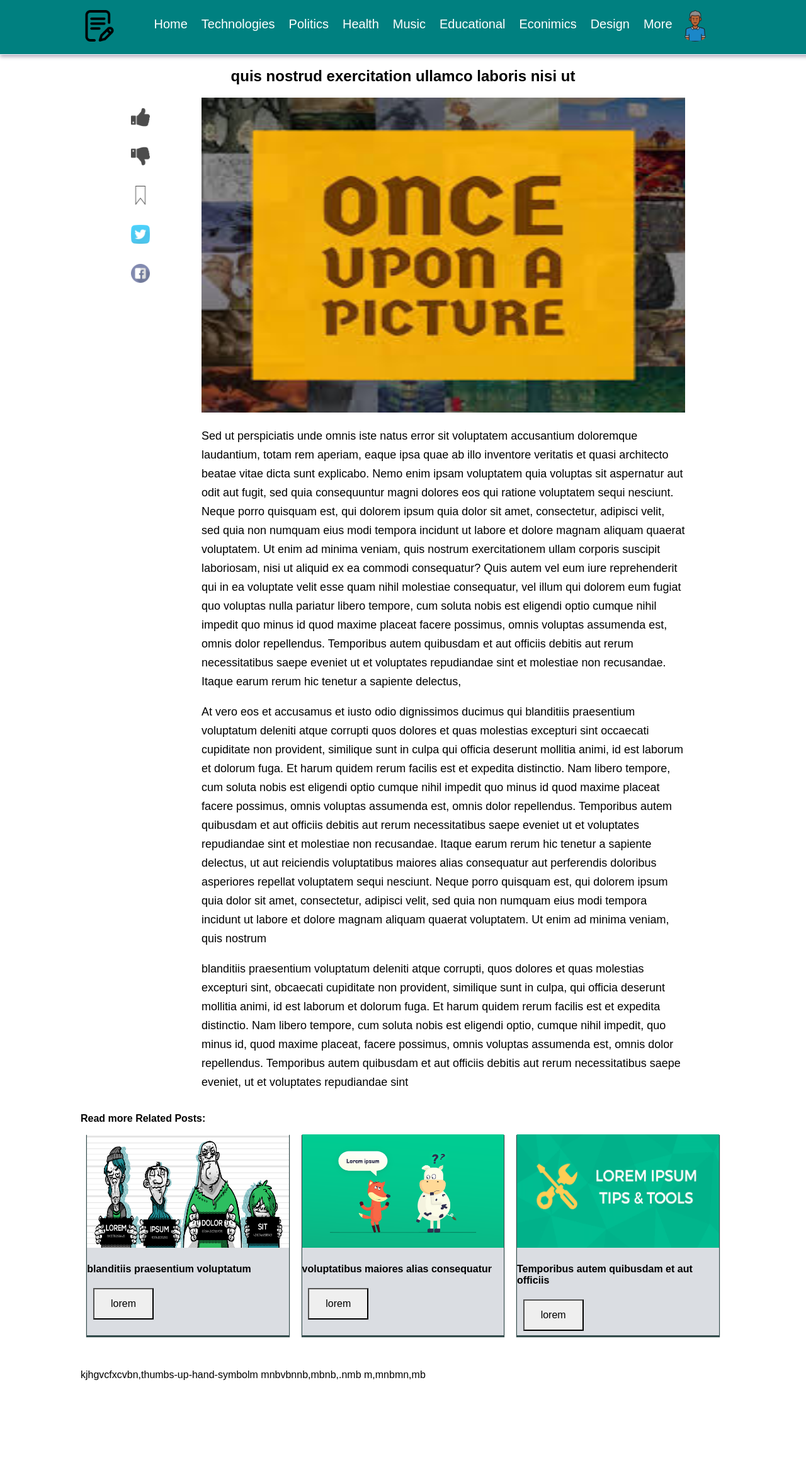
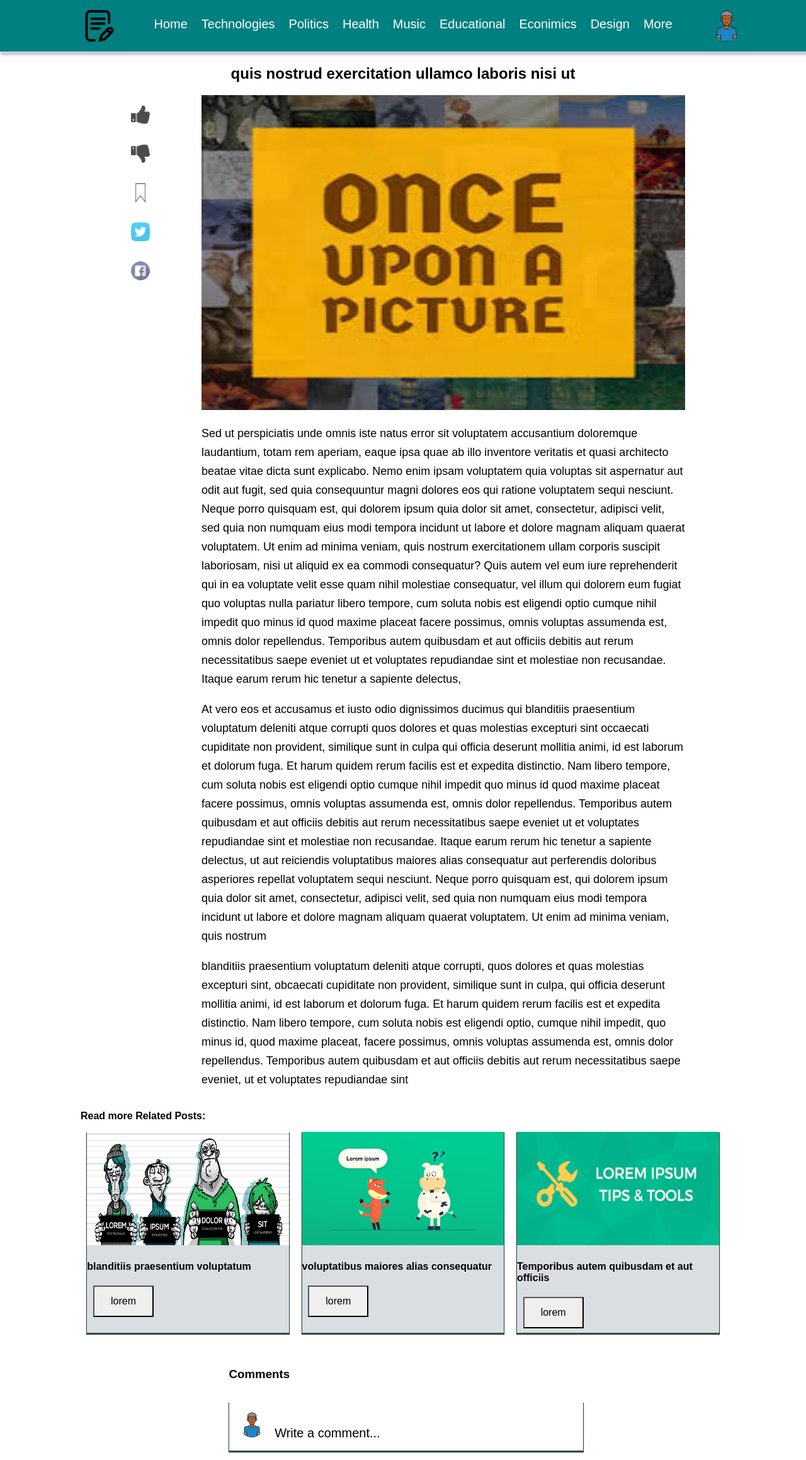
Before and after one commit to Kabalisa/riders-HTML-SASS-templates, a PHP site: page /HTML/one_story.html in a window 1280 px wide. Shown: the whole page at 63% size. Before the commit the page ends 2191 px from the top, so only its background shows below. Run offline with PHP 8.4, Linux system fonts and the light colour scheme.

Commit message:
one story page

```diff
--- a/HTML/one_story.html
+++ b/HTML/one_story.html
@@ -101,10 +101,23 @@
           <input type="submit" value="lorem" class="read">
         </div>
       </div>
-    </div><br><br><br>
-    kjhgvcfxcvbn,thumbs-up-hand-symbolm
-    mnbvbnnb,mbnb,.nmb m,mnbmn,mb
+    </div><br><br>
+    <div class="comments">
+      <h3>Comments</h3>
+      <div class="overlap">
+        <div class="typeComment" id="one" style="display: block;" onclick="comment()">
+          <img src="../assets/img/avatar.png " class="commentAvatar">&nbsp;&nbsp;&nbsp;Write a comment...
+        </div>
+        <div class="comment"  style="display: none;" id="two">
+            <img src="../assets/img/avatar.png " class="commentAvatar">&nbsp;&nbsp;&nbsp;Fiston Kabalisa<br>
+          <textarea class="writeComment" autofocus></textarea><br>
+          <input type="button" value="comment" name="comment" class="publish">
+          <input type="button" value="cancel" name="cancel" class="noPublish" onclick="comment()">
+        </div>
+      </div>
+    </div>
     </div>
   </div>
+  <script src="../assets/js/comment.js"></script>
   </body>
 </html>
--- a/assets/css/_oneStory.scss
+++ /dev/null
@@ -1,95 +0,0 @@
-@mixin Transition($trans) {
-    box-shadow: $trans;
-    color: #FCF1CA;
-}
-@mixin layout($padding, $shadow) {
-    box-shadow: $shadow;
-    transition: all 0.5s ease-in;
-    padding: $padding;
-}
-body{
-    font-family: Arial, Helvetica, sans-serif;
-    margin: 0;
-    width: 100%;
-}
-.menu{
-        a{
-            @include layout(6px, 0px 0px 0px black);
-            text-decoration: none;
-            font-size: 20px;
-            color: white;
-            margin: 5px;
-            &:hover{
-                @include Transition(0px -2px 2px #FCF1CA);
-            }
-        }
-        .logo{
-                width: 50px;
-                height: 50px;
-                position: relative;
-                right: 50px;
-                cursor: pointer
-            }
-        .dropdown{
-                width: 50px;
-                height: 50px;
-                position: relative;
-                left: 50px;
-                border-radius: 100%;
-                cursor: pointer
-            }
-        @include layout(16px, 0px 2px 2px #AFA8BA);
-        border-bottom: 1px solid;
-        border-color: #FBF8FF;
-        width: 100%;
-        position: sticky;
-        top: 0;
-        left: 10%;
-        display: flex;
-        flex-wrap: wrap;
-        justify-content: center;
-        margin-bottom: 20px;
-        background-color: teal;
-        &:hover{
-            @include Transition(0px 3px 6px #AFA8BA);
-        }
-    }
-.title{
-    width: 100%;
-    text-align: center;
-}
-.story{
-    display: flex;
-    justify-content: center;
-    flex-direction: row;
-    width: 100%;
-}
-.react{
-    display: flex;
-    flex-direction: column;
-    width: 10%;
-    height: 300px;
-    position: sticky;
-    top: 12%;
-    img{
-        @include layout(6px, 0px 0px 0px #AFA8BA);
-        width: 30px;
-        margin: 10px;
-        cursor: pointer;
-        opacity: 0.7;
-        &:hover{
-            opacity: 1;
-        }
-    }
-}
-.words{
-    width: 60%;
-    img{
-        width: 100%;
-        height: 500px;
-    }
-    p{
-        font-size: 18px;
-        line-height: 30px;
-    }
-}
--- /dev/null
+++ b/assets/css/_style.scss
@@ -0,0 +1,79 @@
+body {
+  font-family: Arial, Helvetica, sans-serif;
+  margin: 0;
+  width: 100%;
+}
+@mixin Transition($trans) {
+  box-shadow: $trans;
+  color: #fcf1ca;
+}
+@mixin layout($padding, $shadow) {
+  box-shadow: $shadow;
+  transition: all 0.5s ease-in;
+  padding: $padding;
+}
+.menu {
+  a {
+    @include layout(6px, 0px 0px 0px black);
+    text-decoration: none;
+    font-size: 20px;
+    color: white;
+    margin: 5px;
+    &:hover {
+      @include Transition(0px -2px 2px #fcf1ca);
+    }
+  }
+  .logo {
+    width: 50px;
+    height: 50px;
+    position: relative;
+    right: 50px;
+    cursor: pointer;
+  }
+  .dropdown {
+    width: 50px;
+    height: 50px;
+    position: relative;
+    left: 50px;
+    border-radius: 100%;
+    cursor: pointer;
+  }
+  .avatar {
+    width: 50px;
+    height: 50px;
+    border-radius: 100%;
+  }
+  .dropdown-content {
+    display: none;
+    position: absolute;
+    background-color: teal;
+    min-width: 160px;
+    box-shadow: 0px 8px 16px 0px rgba(0, 0, 0, 0.2);
+    z-index: 1;
+    a {
+      color: #ffffff;
+      padding: 12px 16px;
+      text-decoration: none;
+      display: block;
+    }
+  }
+  .dropdown:hover .dropdown-content {
+    display: block;
+  }
+  @include layout(16px, 0px 2px 2px #afa8ba);
+  border-bottom: 1px solid;
+  border-color: #fbf8ff;
+  width: 100%;
+  position: sticky;
+  top: 0;
+  left: 10%;
+  display: flex;
+  flex-wrap: wrap;
+  justify-content: center;
+  margin-bottom: 20px;
+  background-color: teal;
+  z-index: 1;
+  &:hover {
+    @include Transition(0px 3px 6px #afa8ba);
+  }
+}
--- a/assets/css/comment.css
+++ b/assets/css/comment.css
@@ -22,7 +22,7 @@
   margin-left: 1%;
   margin-right: 1%;
   width: 32%;
-  background-color: #DADDE2;
+  background-color: #dadde2;
   -webkit-box-shadow: 0px 2px 1px 1px #324B4B;
           box-shadow: 0px 2px 1px 1px #324B4B;
   -webkit-transition: all 0.5s ease-in;
@@ -61,4 +61,77 @@
           box-shadow: 0px 3px 6px 4px white;
   border-color: teal;
 }
+
+.comments {
+  width: 72%;
+  display: -webkit-box;
+  display: -ms-flexbox;
+  display: flex;
+  -webkit-box-orient: vertical;
+  -webkit-box-direction: normal;
+      -ms-flex-direction: column;
+          flex-direction: column;
+  position: relative;
+  left: 23%;
+}
+
+.overlap {
+  display: -ms-grid;
+  display: grid;
+      grid-template-areas: "comment";
+}
+
+.typeComment {
+  -ms-grid-row: 1;
+  -ms-grid-column: 1;
+  grid-area: comment;
+  width: 72%;
+  padding: 16px;
+  margin: 2% 0%;
+  font-size: 20px;
+  cursor: text;
+  -webkit-box-shadow: 0px 2px 1px 1px #324B4B;
+          box-shadow: 0px 2px 1px 1px #324B4B;
+  z-index: 1;
+}
+
+.writeComment {
+  -ms-grid-row: 1;
+  -ms-grid-column: 1;
+  grid-area: comment;
+  width: 99%;
+  height: 120px;
+  font-size: 16px;
+  border-radius: 10px;
+  border-color: white;
+}
+
+.commentAvatar {
+  width: 40px;
+  height: 40px;
+  border-radius: 100%;
+}
+
+.comment {
+  border: solid;
+  border-radius: 10px;
+  width: 75%;
+  border-color: #4b4a54;
+}
+
+.publish {
+  padding: 13px;
+  background-color: #0066ff;
+  color: white;
+  border-radius: 10px;
+  cursor: pointer;
+}
+
+.noPublish {
+  padding: 13px;
+  background-color: #7e0000;
+  color: white;
+  border-radius: 10px;
+  cursor: pointer;
+}
 /*# sourceMappingURL=comment.css.map */
--- a/assets/css/comment.scss
+++ b/assets/css/comment.scss
@@ -13,11 +13,11 @@
     margin-left: 1%;
     margin-right: 1%;
     width: 32%;
-    background-color: #DADDE2;
+    background-color: #dadde2;
     box-shadow: $boxShadow;
     transition: all 0.5s ease-in;
     cursor: pointer;
-    &:hover{
+    &:hover {
       box-shadow: $hoverBoxShadow;
     }
     img {
@@ -37,9 +37,71 @@
     cursor: pointer;
     font-size: 16px;
     transition: all 0.5s ease-in;
-    &:hover{
-        box-shadow: 0px 3px 6px 4px white;
-        border-color: teal;
+    &:hover {
+      box-shadow: 0px 3px 6px 4px white;
+      border-color: teal;
     }
   }
 }
+
+.comments {
+  width: 72%;
+  display: flex;
+  flex-direction: column;
+  position: relative;
+  left: 23%;
+}
+
+.overlap {
+  display: grid;
+  grid-template-areas: "comment";
+}
+
+.typeComment {
+  grid-area: comment;
+  width: 72%;
+  padding: 16px;
+  margin: 2% 0%;
+  font-size: 20px;
+  cursor: text;
+  box-shadow: $boxShadow;
+  z-index: 1;
+}
+
+.writeComment {
+  grid-area: comment;
+  width: 99%;
+  height: 120px;
+  font-size: 16px;
+  border-radius: 10px;
+  border-color: white;
+}
+
+.commentAvatar {
+  width: 40px;
+  height: 40px;
+  border-radius: 100%;
+}
+
+.comment {
+  border: solid;
+  border-radius: 10px;
+  width: 75%;
+  border-color: #4b4a54;
+}
+
+.publish {
+  padding: 13px;
+  background-color: #0066ff;
+  color: white;
+  border-radius: 10px;
+  cursor: pointer;
+}
+
+.noPublish {
+  padding: 13px;
+  background-color: #7e0000;
+  color: white;
+  border-radius: 10px;
+  cursor: pointer;
+}
--- a/assets/css/oneStory.css
+++ b/assets/css/oneStory.css
@@ -5,13 +5,13 @@ body {
 }
 
 .menu {
-  -webkit-box-shadow: 0px 2px 2px #AFA8BA;
-          box-shadow: 0px 2px 2px #AFA8BA;
+  -webkit-box-shadow: 0px 2px 2px #afa8ba;
+          box-shadow: 0px 2px 2px #afa8ba;
   -webkit-transition: all 0.5s ease-in;
   transition: all 0.5s ease-in;
   padding: 16px;
   border-bottom: 1px solid;
-  border-color: #FBF8FF;
+  border-color: #fbf8ff;
   width: 100%;
   position: -webkit-sticky;
   position: sticky;
@@ -27,6 +27,7 @@ body {
           justify-content: center;
   margin-bottom: 20px;
   background-color: teal;
+  z-index: 1;
 }
 
 .menu a {
@@ -42,9 +43,9 @@ body {
 }
 
 .menu a:hover {
-  -webkit-box-shadow: 0px -2px 2px #FCF1CA;
-          box-shadow: 0px -2px 2px #FCF1CA;
-  color: #FCF1CA;
+  -webkit-box-shadow: 0px -2px 2px #fcf1ca;
+          box-shadow: 0px -2px 2px #fcf1ca;
+  color: #fcf1ca;
 }
 
 .menu .logo {
@@ -56,39 +57,45 @@ body {
 }
 
 .menu .dropdown {
+  width: 50px;
+  height: 50px;
   position: relative;
+  left: 50px;
   border-radius: 100%;
   cursor: pointer;
 }
-.avatar {
+
+.menu .avatar {
   width: 50px;
   height: 50px;
   border-radius: 100%;
 }
-.dropdown-content {
+
+.menu .dropdown-content {
   display: none;
   position: absolute;
   background-color: teal;
   min-width: 160px;
-  box-shadow: 0px 8px 16px 0px rgba(0,0,0,0.2);
+  -webkit-box-shadow: 0px 8px 16px 0px rgba(0, 0, 0, 0.2);
+          box-shadow: 0px 8px 16px 0px rgba(0, 0, 0, 0.2);
   z-index: 1;
 }
 
-.dropdown-content a {
+.menu .dropdown-content a {
   color: #ffffff;
   padding: 12px 16px;
   text-decoration: none;
   display: block;
 }
 
-.dropdown:hover .dropdown-content {
+.menu .dropdown:hover .dropdown-content {
   display: block;
 }
 
 .menu:hover {
-  -webkit-box-shadow: 0px 3px 6px #AFA8BA;
-          box-shadow: 0px 3px 6px #AFA8BA;
-  color: #FCF1CA;
+  -webkit-box-shadow: 0px 3px 6px #afa8ba;
+          box-shadow: 0px 3px 6px #afa8ba;
+  color: #fcf1ca;
 }
 
 .title {
@@ -123,11 +130,12 @@ body {
   position: -webkit-sticky;
   position: sticky;
   top: 12%;
+  z-index: -1;
 }
 
 .react img {
-  -webkit-box-shadow: 0px 0px 0px #AFA8BA;
-          box-shadow: 0px 0px 0px #AFA8BA;
+  -webkit-box-shadow: 0px 0px 0px #afa8ba;
+          box-shadow: 0px 0px 0px #afa8ba;
   -webkit-transition: all 0.5s ease-in;
   transition: all 0.5s ease-in;
   padding: 6px;
--- /dev/null
+++ b/assets/css/oneStory.scss
@@ -0,0 +1,41 @@
+@import "./style";
+.title {
+  width: 100%;
+  text-align: center;
+}
+.story {
+  display: flex;
+  justify-content: center;
+  flex-direction: row;
+  width: 100%;
+}
+.react {
+  display: flex;
+  flex-direction: column;
+  width: 10%;
+  height: 300px;
+  position: sticky;
+  top: 12%;
+  z-index: -1;
+  img {
+    @include layout(6px, 0px 0px 0px #afa8ba);
+    width: 30px;
+    margin: 10px;
+    cursor: pointer;
+    opacity: 0.7;
+    &:hover {
+      opacity: 1;
+    }
+  }
+}
+.words {
+  width: 60%;
+  img {
+    width: 100%;
+    height: 500px;
+  }
+  p {
+    font-size: 18px;
+    line-height: 30px;
+  }
+}
--- /dev/null
+++ b/assets/js/comment.js
@@ -0,0 +1,11 @@
+const comment = () => {
+  let typeComment = document.getElementById("one");
+  let writeComment = document.getElementById("two");
+  if (writeComment.style.display !== "none") {
+    writeComment.style.display = "none";
+    typeComment.style.display = "block";
+  } else {
+    typeComment.style.display = "none";
+    writeComment.style.display = "block";
+  }
+};
```
Also changed, not shown: 2 other files.
